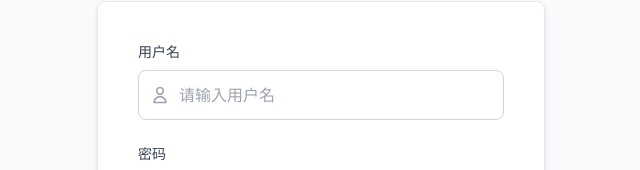
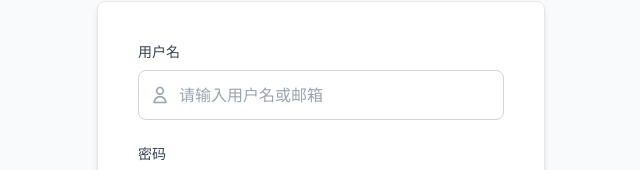
Before and after one commit to NinePoundsAndFifteenPennies/blog-project, a Vue app in the folder frontend/: page /login in a window 1280 px wide. Shown: the part 231-401 px from the top of the page, without its empty margins (319-959 px from the left). Built offline with nearby package versions, Linux system fonts and the light colour scheme.

Commit message:
修改漏洞

```diff
--- a/frontend/src/views/Login.vue
+++ b/frontend/src/views/Login.vue
@@ -29,7 +29,7 @@
               <input
                   v-model="formData.username"
                   type="text"
-                  placeholder="请输入用户名"
+                  placeholder="请输入用户名或邮箱"
                   class="input-field pl-10"
                   :class="{ 'input-error': errors.username }"
                   required
```
